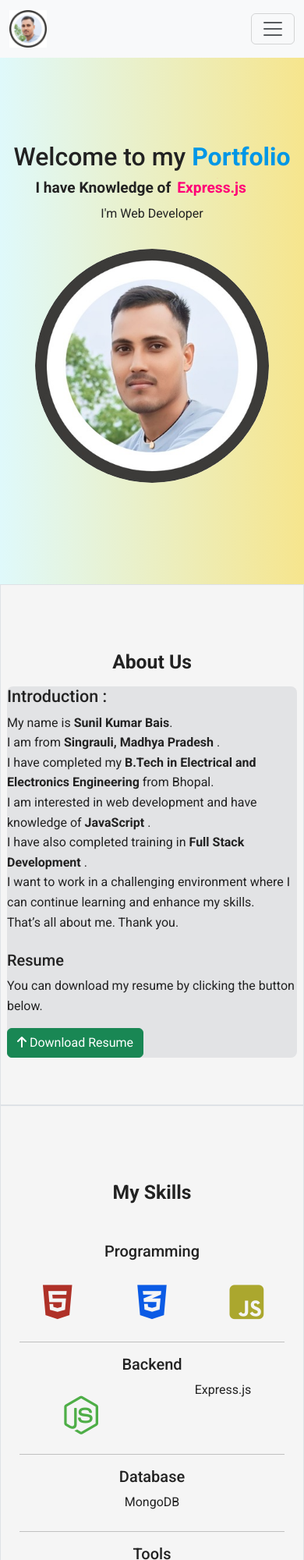
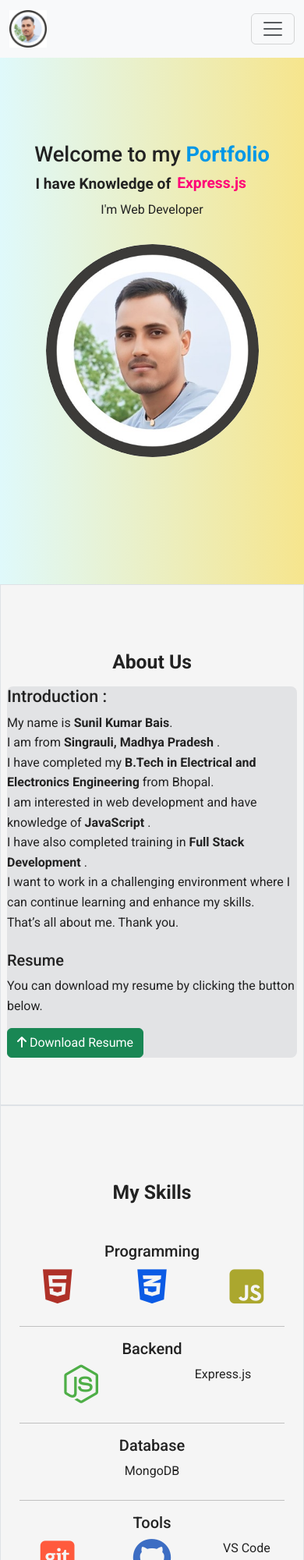
Before and after one commit to sunilkumarbais/portfolio, a plain HTML site: page index.html in a window 390 px wide. Shown: the top 2000 px of the page at 78% size. Drawn offline with nearby package versions, Linux system fonts and the light colour scheme.

Commit message:
add some styles

```diff
--- a/css/style.css
+++ b/css/style.css
@@ -155,7 +155,7 @@ section {
   align-items: center;
 }
 
-.fa-brands{
+.fa-square-git, .tool-github, .fa-node-js, .fa-css3-alt, .fa-html5, .fa-square-js{
   font-size: 50px;
 }
 
@@ -199,7 +199,11 @@ footer {
 
 @media (max-width: 768px) {
   .hero-section h1 {
-    font-size: 2rem;
+    font-size: 1.7rem;
+  }
+
+  .main-image img{
+    width: 70%;
   }
 
   .contact-image{
@@ -210,11 +214,10 @@ footer {
     flex-direction: column;
   }
 
-.fa-brands{
-  margin-top: 20px;
-}
+
 
   footer{
     border-radius: 0;
   }
+
 }
--- a/index.html
+++ b/index.html
@@ -131,7 +131,7 @@
         <h5 class="col-md-4 text-center text-md-start">Tools</h5>
         <div class="tools-skills row col-md-8 text-center text-md-start p-0">
           <div class="col-4 "><i class="fa-brands fa-square-git" style="color: #ff5a3d;"></i></div>
-          <div class="col-4 "><i class="fa-brands fa-github" style="color: #3c6dc3;"></i></div>
+          <div class="col-4 "><i class="fa-brands fa-github tool-github" style="color: #3c6dc3;"></i></div>
           <div class="col-4 ">VS Code</div>
         </div>
       </div>
@@ -221,7 +221,7 @@
           </div>
         </div>
         <div>
-          <button type="submit" class="btn btn-primary">Submit</button>
+          <button type="submit" class="btn btn-primary form-s-button">Submit</button>
         </div>
       </div>
     </form>
```
